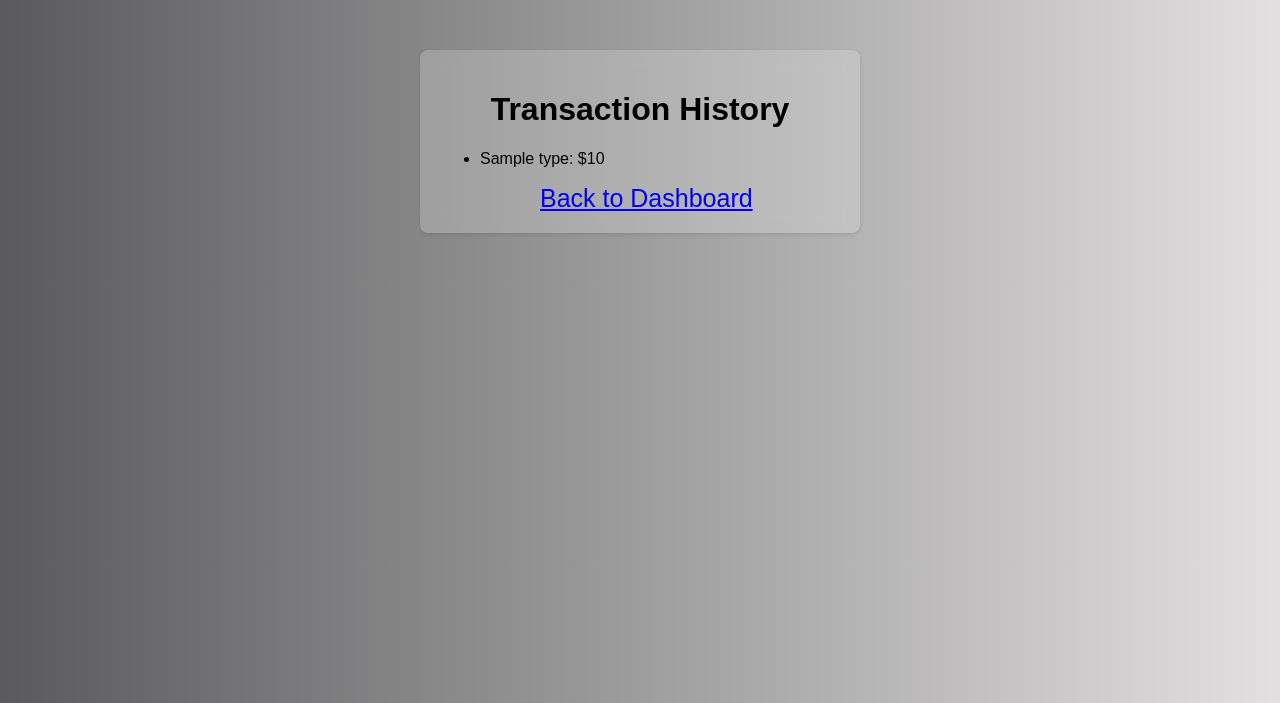
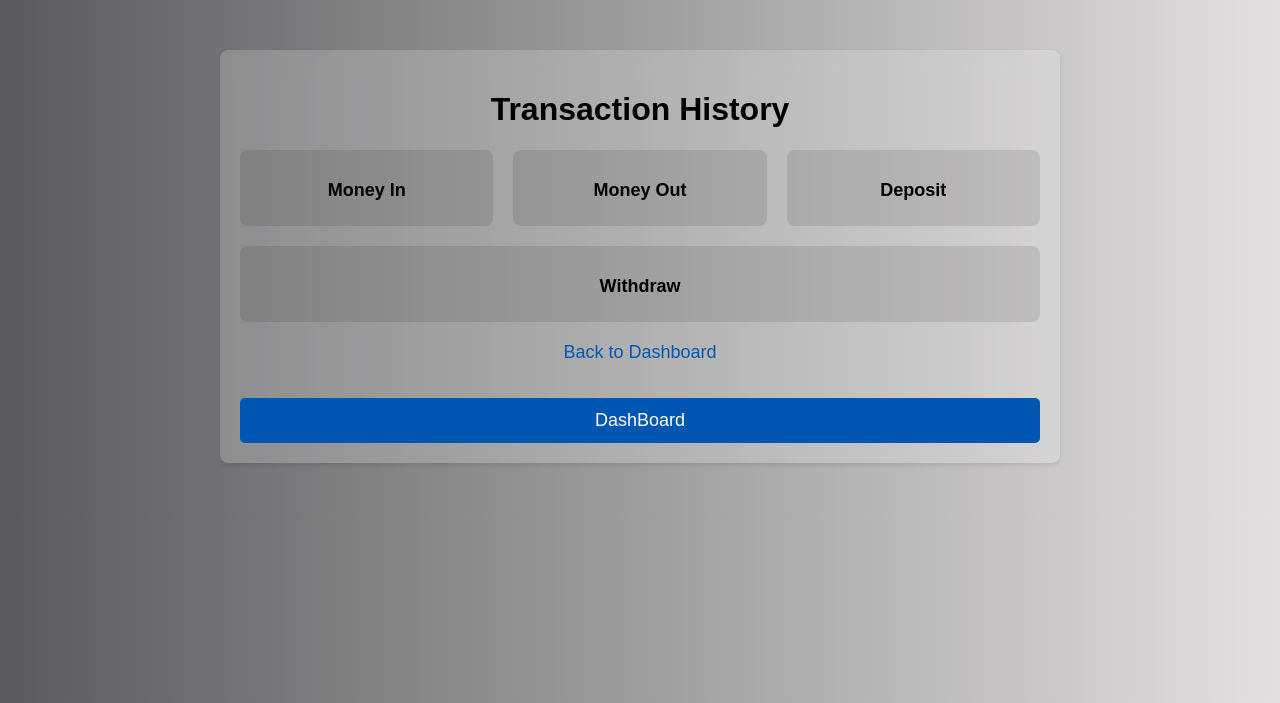
Before and after one commit to Phaswane-Ramokone-Rams/banking_app, a Flask app: template templates/transaction.html in a window 1280 px wide. Shown: the top 703 px of the page. Run offline with Flask 3, Linux system fonts and the light colour scheme; the template is opened without the code that fills it: most values are stand-ins (such as "Sample title", 1, 10 or a date in 2020).

Commit message:
updated cides

```diff
--- a/database.txt
+++ b/database.txt
@@ -9,3 +9,5 @@
 {'name': 'Rams09', 'phone': '0697553612', 'id_number': '9904285565081', 'username': 'Rms09', 'password': 'pass1234', 'account_number': '1018939523', 'balance': 0, 'transactions': []}
 {'name': 'Rams10', 'phone': '0697553612', 'id_number': '99042855650819', 'username': 'Rams10', 'password': '1', 'account_number': '1683278816', 'balance': 0, 'transactions': []}
 {'name': 'Rams11', 'phone': '0', 'id_number': '0104285565081', 'username': 'Rams11', 'password': '789567', 'account_number': '2386719485', 'balance': 0, 'transactions': []}
+{'name': 'Rams12', 'phone': '0987654567', 'id_number': '1234567898765', 'username': 'Rams12', 'password': 'pass1234', 'account_number': '2845896987', 'balance': 0, 'transactions': []}
+{'name': 'Rams20', 'phone': '0797553612', 'id_number': '9904285565081', 'username': 'Rams20', 'password': '1234', 'account_number': '4250280471', 'balance': 0, 'transactions': []}
--- a/templates/transaction.html
+++ b/templates/transaction.html
@@ -1,7 +1,9 @@
+
+
 <!DOCTYPE html>
 <html>
-<head><title>DiamondDistrictBank/Transaction History</title>
-
+<head>
+    <title>DiamondDistrictBank/Transaction History</title>
     <style>
         body {
             font-family: Arial, sans-serif;
@@ -11,7 +13,7 @@
         }
 
         .container {
-        max-width: 400px;
+            max-width: 800px;
             margin: 50px auto;
             padding: 20px;
             box-shadow: 0 2px 4px rgba(0, 0, 0, 0.1);
@@ -19,25 +21,132 @@
             background-color: rgba(255, 255, 255, 0.2);
             backdrop-filter: blur(10px);
         }
+
         .container h1 {
             text-align: center;
         }
-    .dash{
-        padding-left: 100px;
-        font-size: 25px;
+
+        .transaction-sections {
+            display: flex;
+            flex-wrap: wrap;
+            gap: 20px;
+            margin-top: 20px;
+        }
+
+        .transaction-section {
+            flex: 1;
+            min-width: 180px;
+            padding: 15px;
+            background-color: rgba(0, 0, 0, 0.1);
+            border-radius: 8px;
+            text-align: center;
+        }
+
+        .transaction-section h2 {
+            font-size: 18px;
+            margin-bottom: 10px;
+        }
+
+        .transaction-section ul {
+            list-style: none;
+            padding: 0;
+            margin: 0;
+        }
+
+        .transaction-section ul li {
+            margin: 5px 0;
+        }
+
+        .dash {
+            display: block;
+            margin: 20px auto;
+            text-align: center;
+            font-size: 18px;
+            color: #0056b3;
+            text-decoration: none;
+        }
+
+        .dash:hover {
+            text-decoration: underline;
+        }
+          /* Button Styles */
+      .dashboard-pin-button {
+           display: inline-block;
+           padding: 12px 20px;
+           margin-top: 15px;
+          text-align: center;
+          text-decoration: none;
+         background: #0056b3;
+         color: white;
+         border-radius: 5px;
+        font-size: 18px;
+        cursor: pointer;
+        width: 100%;
+        box-sizing: border-box;
+       }
+
+       .dashboard-pin-button:hover {
+         background: #004494;
+        }
+
+       .dashboard-pin-button:active {
+          background: #003366;
+        }
+
+       .dashboard-button:focus {
+         outline: none;
+         box-shadow: 0 0 5px rgba(0, 0, 0, 0.3);
         }
     </style>
-
 </head>
 <body>
     <div class="container">
         <h1>Transaction History</h1>
+
+        <div class="transaction-sections">
+            <!-- Money In Section -->
+            <div class="transaction-section">
+                <h2>Money In</h2>
                 <ul>
-               {% for txn in transactions %}
-              <li>{{ txn['type'] }}: ${{ txn['amount'] }}</li>
+                    {% for txn in transactions if txn['type'] == 'Money In' %}
+                        <li>${{ txn['amount'] }}</li>
                     {% endfor %}
                 </ul>
+            </div>
+
+            <!-- Money Out Section -->
+            <div class="transaction-section">
+                <h2>Money Out</h2>
+                <ul>
+                    {% for txn in transactions if txn['type'] == 'Money Out' %}
+                        <li>${{ txn['amount'] }}</li>
+                    {% endfor %}
+                </ul>
+            </div>
+
+            <!-- Deposit Section -->
+            <div class="transaction-section">
+                <h2>Deposit</h2>
+                <ul>
+                    {% for txn in transactions if txn['type'] == 'Deposit' %}
+                        <li>${{ txn['amount'] }}</li>
+                    {% endfor %}
+                </ul>
+            </div>
+
+            <!-- Withdraw Section -->
+            <div class="transaction-section">
+                <h2>Withdraw</h2>
+                <ul>
+                    {% for txn in transactions if txn['type'] == 'Withdraw' %}
+                        <li>${{ txn['amount'] }}</li>
+                    {% endfor %}
+                </ul>
+            </div>
+        </div>
+
         <a class="dash" href="/dashboard">Back to Dashboard</a>
+        <a href="/dashboard" class="dashboard-pin-button">DashBoard</a>
     </div>
 </body>
 </html>
```
Also changed, not shown: templates/dashboard.html (+38 -3 lines), templates/login.html (+34 -4 lines), templates/register.html (+4 -3 lines). Lines whose indentation alone changed are shown as unchanged.
